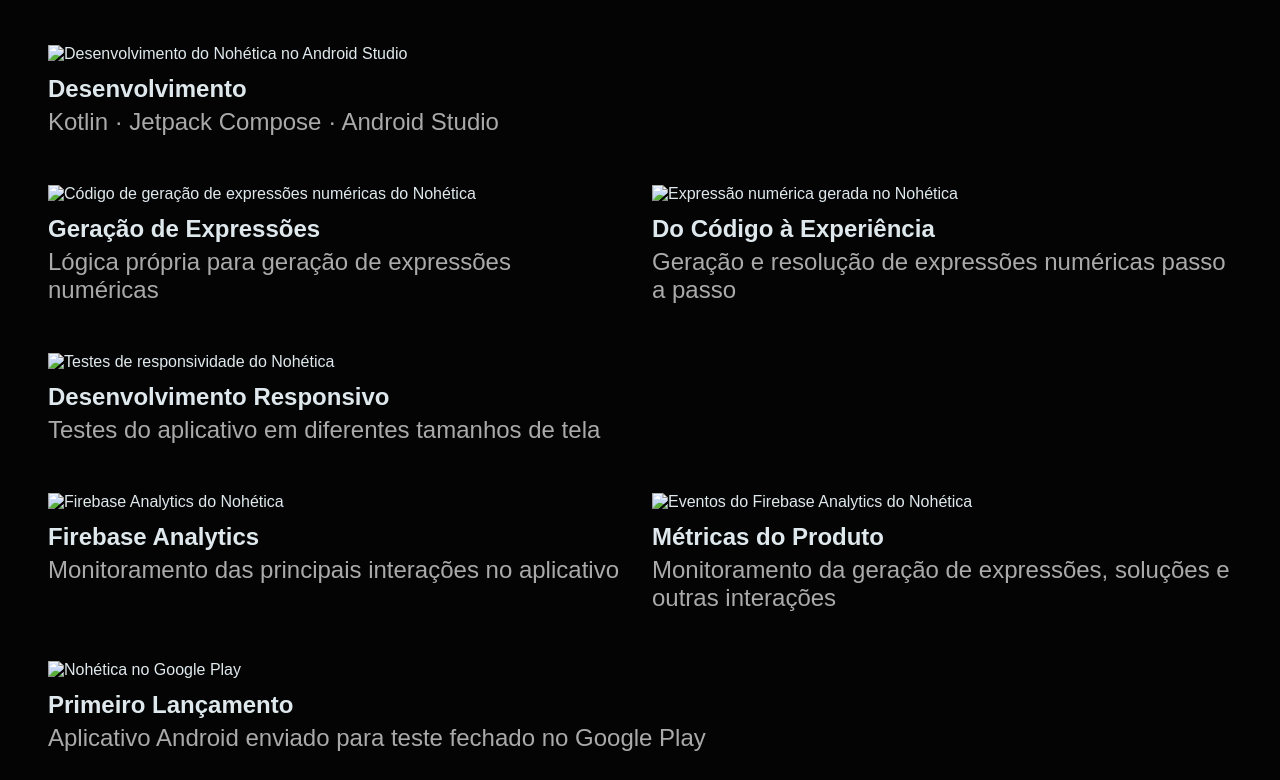
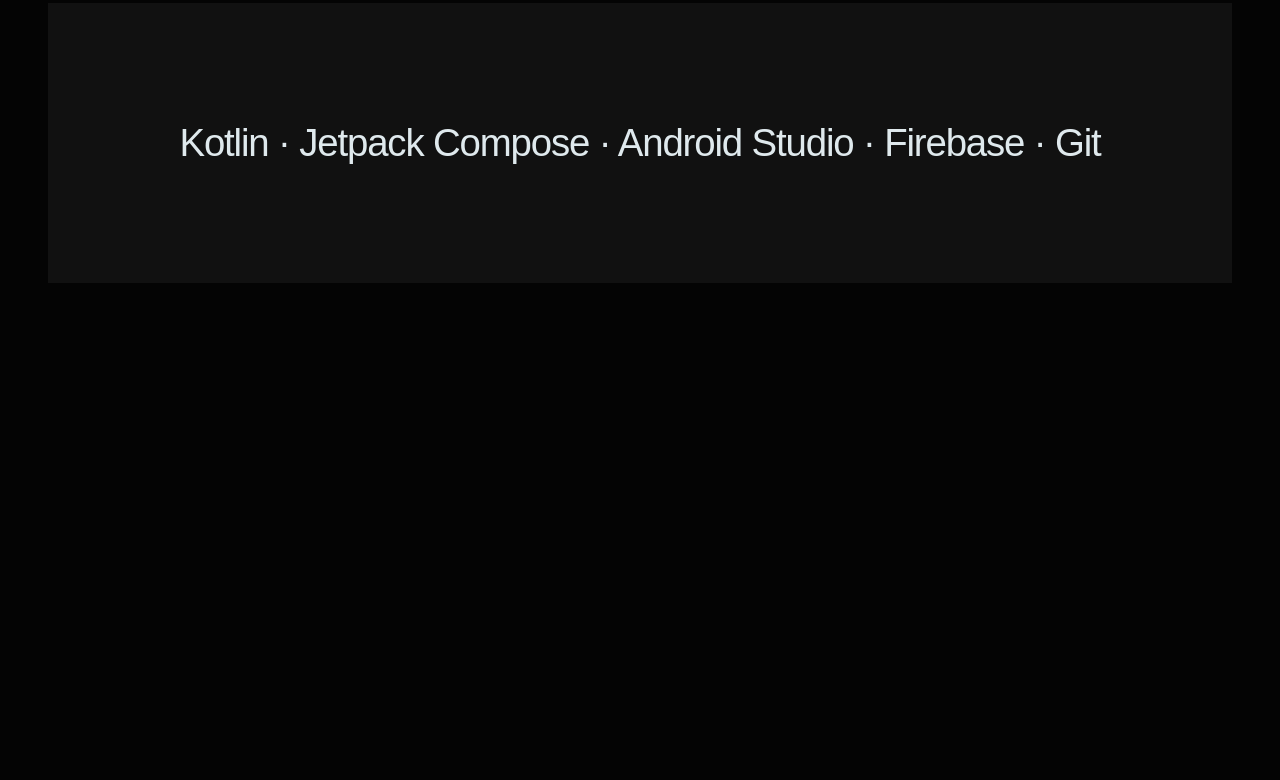
Before and after one commit to noheticaapp-noh/portfolio-pi, a plain HTML site: page index.html in a window 1280 px wide. Shown: the part 2260-3040 px from the top of the page. After the commit the page ends 2639 px from the top, so only its background shows below. Drawn offline with Linux system fonts and the light colour scheme.

Commit message:
Update index.html retirei sessoes e troquei imagem note

```diff
--- a/index.html
+++ b/index.html
@@ -124,7 +124,7 @@
       <div class="project project-medium">
 
         <img
-          src="assets/prod2.jpeg"
+          src="assets/p2.png"
           alt="Interface do aplicativo Nohética">
 
         <div class="project-caption">
@@ -145,11 +145,11 @@
           alt="Ícone do Aplicativo">
 
         <div class="project-caption">
-          Experiência do Usuário
+         Ícone Noética
         </div>
 
         <div class="project-subcaption">
-          Transformando a experiência projetada em um aplicativo funcional
+         Implementado de acordo com Guidelines da loja
         </div>
 
       </div>
@@ -172,152 +172,6 @@
       </div>
 
     </section>
-
-
-    <!-- DESENVOLVIMENTO -->
-    <section class="portfolio-row">
-
-      <div class="project project-wide">
-
-        <img
-          src="assets/android-studio.jpg"
-          alt="Desenvolvimento do Nohética no Android Studio">
-
-        <div class="project-caption">
-          Desenvolvimento
-        </div>
-
-        <div class="project-subcaption">
-          Kotlin · Jetpack Compose · Android Studio
-        </div>
-
-      </div>
-
-    </section>
-
-
-    <!-- EXPRESSÕES -->
-    <section class="portfolio-row">
-
-      <div class="project project-medium">
-
-        <img
-          src="assets/expression-code.jpg"
-          alt="Código de geração de expressões numéricas do Nohética">
-
-        <div class="project-caption">
-          Geração de Expressões
-        </div>
-
-        <div class="project-subcaption">
-          Lógica própria para geração de expressões numéricas
-        </div>
-
-      </div>
-
-
-      <div class="project project-medium">
-
-        <img
-          src="assets/nohetica-04.jpg"
-          alt="Expressão numérica gerada no Nohética">
-
-        <div class="project-caption">
-          Do Código à Experiência
-        </div>
-
-        <div class="project-subcaption">
-          Geração e resolução de expressões numéricas passo a passo
-        </div>
-
-      </div>
-
-    </section>
-
-
-    <!-- RESPONSIVIDADE -->
-    <section class="portfolio-row">
-
-      <div class="project project-wide">
-
-        <img
-          src="assets/responsive-testing.jpg"
-          alt="Testes de responsividade do Nohética">
-
-        <div class="project-caption">
-          Desenvolvimento Responsivo
-        </div>
-
-        <div class="project-subcaption">
-          Testes do aplicativo em diferentes tamanhos de tela
-        </div>
-
-      </div>
-
-    </section>
-
-
-    <!-- FIREBASE -->
-    <section class="portfolio-row">
-
-      <div class="project project-medium">
-
-        <img
-          src="assets/firebase.jpg"
-          alt="Firebase Analytics do Nohética">
-
-        <div class="project-caption">
-          Firebase Analytics
-        </div>
-
-        <div class="project-subcaption">
-          Monitoramento das principais interações no aplicativo
-        </div>
-
-      </div>
-
-
-      <div class="project project-medium">
-
-        <img
-          src="assets/firebase-events.jpg"
-          alt="Eventos do Firebase Analytics do Nohética">
-
-        <div class="project-caption">
-          Métricas do Produto
-        </div>
-
-        <div class="project-subcaption">
-          Monitoramento da geração de expressões, soluções e outras interações
-        </div>
-
-      </div>
-
-    </section>
-
-
-    <!-- PUBLICAÇÃO -->
-    <section class="portfolio-row">
-
-      <div class="project project-wide">
-
-        <img
-          src="assets/play-store.jpg"
-          alt="Nohética no Google Play">
-
-        <div class="project-caption">
-          Primeiro Lançamento
-        </div>
-
-        <div class="project-subcaption">
-          Aplicativo Android enviado para teste fechado no Google Play
-        </div>
-
-      </div>
-
-    </section>
-
-
     <!-- TECNOLOGIAS -->
     <section class="portfolio-row">
 
```
